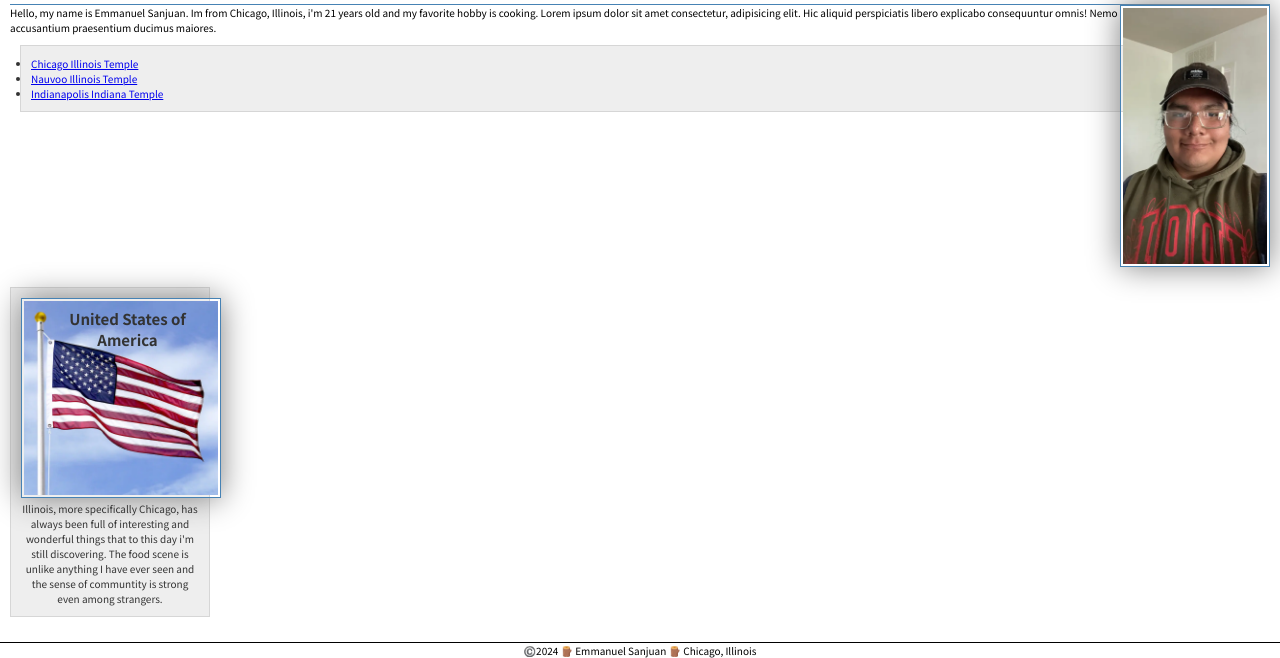
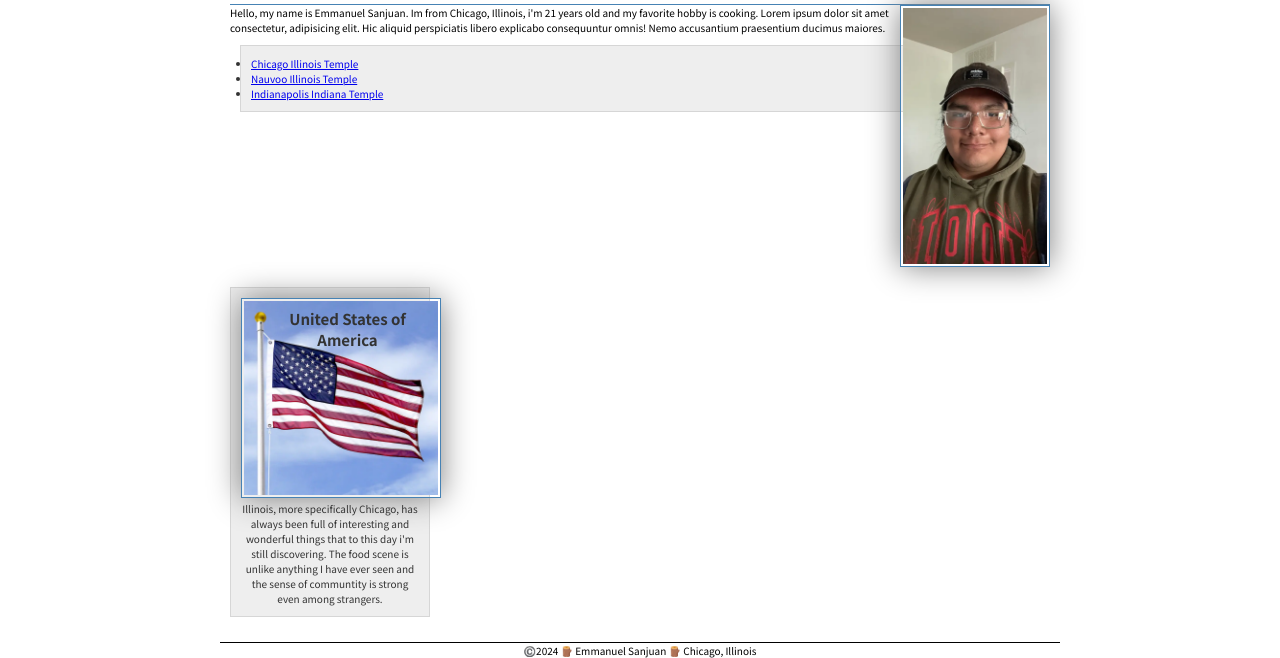
Before and after one commit to sanjuane356/wdd130, a plain HTML site: page index.html in a window 1280 px wide. Shown: the part 188-846 px from the top of the page. Drawn offline with Linux system fonts and the light colour scheme.

Commit message:
syntax error

```diff
--- a/styles/styles.css
+++ b/styles/styles.css
@@ -4,7 +4,7 @@
     box-sizing: border-box;
 }
 
-header, footer. .grid {
+header, footer, .grid {
     max-width: 840px;
     margin: 0 auto;
 }
```
